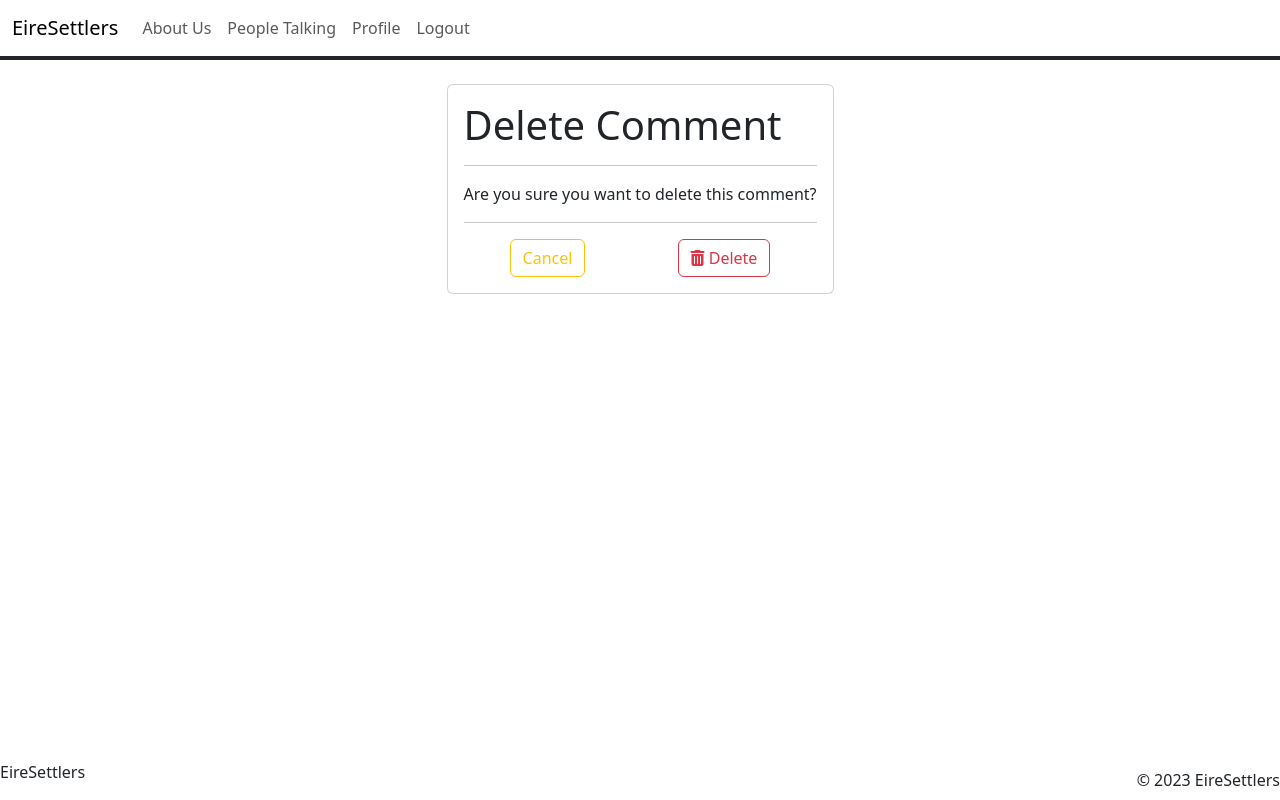
After one commit to tinobragaa/eire-settlers, a Django app: page /delete-comment/1/ in a window 1280 px wide. The commit adds this page. Run offline with Django 4.2, Linux system fonts and the light colour scheme; the visitor is signed in with stand-in values (Sample User, id 1); some libraries are stand-ins or nearby versions.

Commit message:
Add: created delete_comment html file

```diff
--- /dev/null
+++ b/templates/delete_comment.html
@@ -0,0 +1,24 @@
+{% extends 'base.html' %}
+{% load static %}
+{% load crispy_forms_tags %}
+{% block content %}
+<div class="col-12 d-flex flex-wrap justify-content-center">
+    <div class="card auth-card m-4">
+        <div class="card-body">
+            <h1>Delete Comment</h1>
+            <hr>
+            <div>
+                <p>Are you sure you want to delete this comment?</p>
+            </div>
+            <hr>
+            <div class="row d-flex flex-nowrap">
+                <form class="d-flex justify-content-around" method="post" action="">
+                    {% csrf_token %}
+                    <a type="button" class="btn btn-outline-warning" href="javascript:history.go(-1)">Cancel</a>
+                    <button type="submit" class="btn btn-outline-danger"value=""><i class="fa-solid fa-trash-can"></i> Delete</button>
+                </form>
+            </div>
+        </div>
+    </div>
+</div>
+{% endblock content %}
```
Also changed, not shown: templates/article_detail.html (+1 -10 lines).
